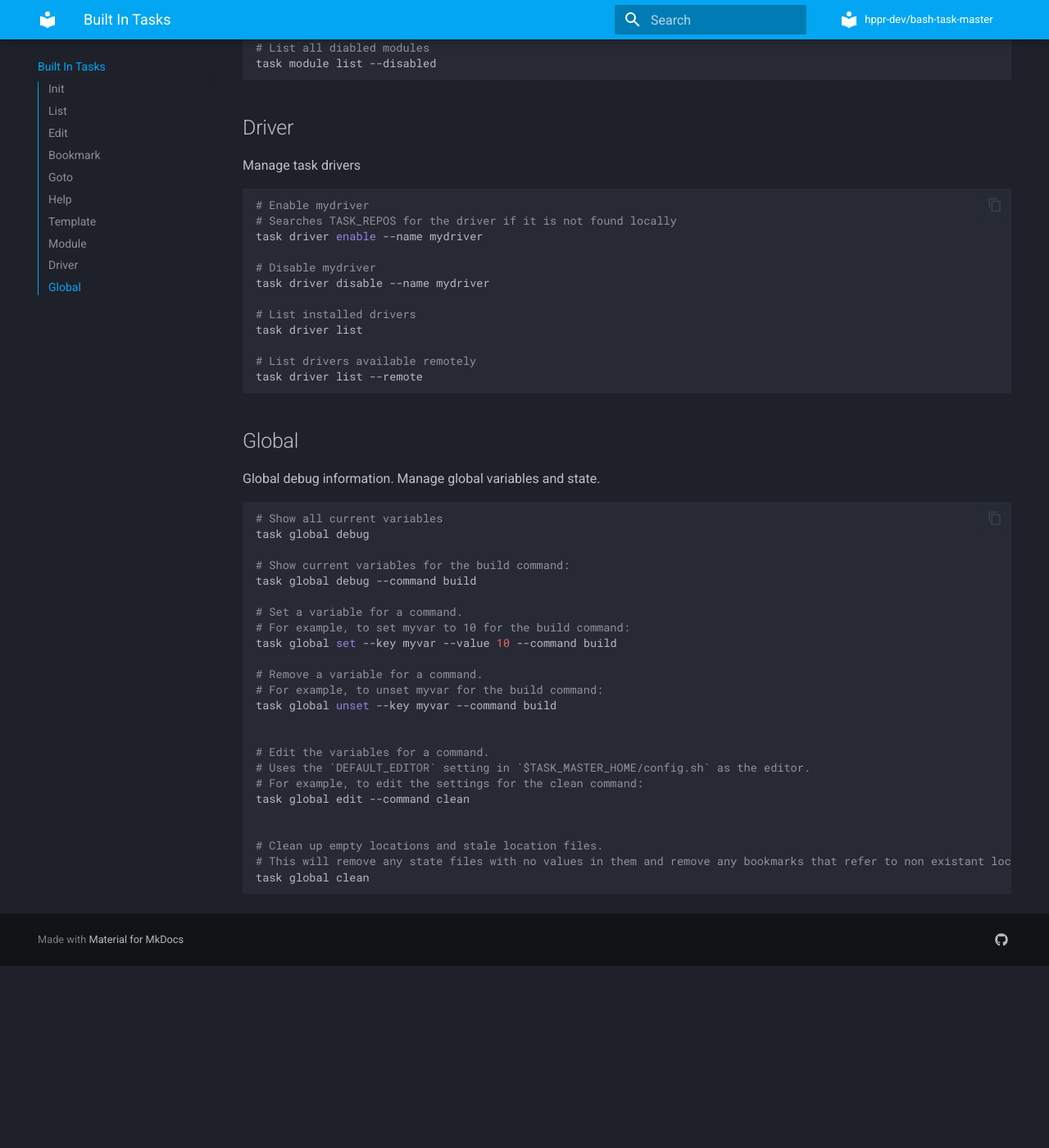
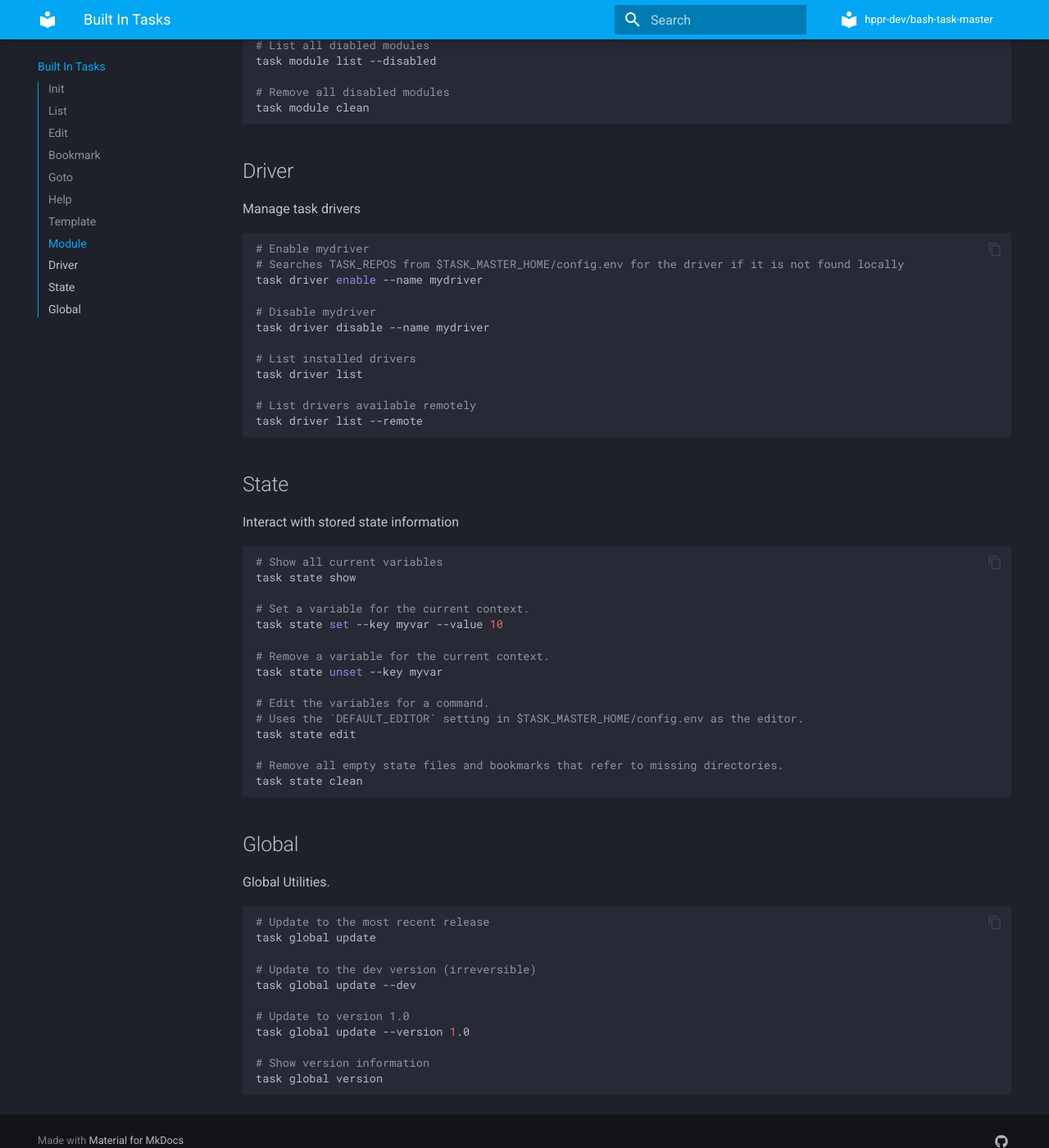
Before and after one commit to hppr-dev/docs-bash-task-master, an MkDocs documentation site: the page built from docs/built_in_tasks.md, in a window 1280 px wide and 1400 px high, scrolled down 2937 px. Shown: the whole window at 82% size. Built offline with MkDocs 1.6.1 and Material for MkDocs 9.7.7, drawn with Linux system fonts in a browser that asks for light colours; comment, search, counter and statistics services are not loaded; before the commit the page ends 4115 px from its top, so only the background shows below that; some of the changed text lies outside the part shown.

Commit message:
Update built in task commands.

````diff
--- a/docs/built_in_tasks.md
+++ b/docs/built_in_tasks.md
@@ -52,19 +52,20 @@ task list --local
 ## Edit
 
 Edit the current local task file.
-Opens the editor specified in the `DEFAULT_EDITOR` variable in `$TASK_MASTER_HOME/config.sh`.
+Opens the editor specified in the `DEFAULT_EDITOR` variable in `$TASK_MASTER_HOME/config.env`.
 After exiting the editor bash-task-master will check that the tasks.sh file is valid bash.
 If the file is not valid it will give you the option to either open it back up or revert the changes.
 
 ``` bash
 
+# Edit the current tasks file with the DEFAULT_EDITOR
 task edit
 
 ```
 
 ## Bookmark
 
-Bookmark locations.
+Bookmark directories.
 
 ``` bash
 
@@ -88,13 +89,12 @@ task bookmark rm --name mybookmark
 
 ## Goto
 
-Change directories to previously bookmarked locations.
-
-Goto a bookmark named location:
+Change directories to previously bookmarked directories.
 
 ``` bash
 
-task goto location
+# Goto the bookmarked proj directory
+task goto proj
 
 ```
 
@@ -129,13 +129,13 @@ task template list
 
 ## Module
 
-Manage local modules.
+Manage modules.
 
 
 ``` bash
 
 # Enable mymodule
-# Searches TASK_REPOS for the module if it not found locally.
+# Searches TASK_REPOS from $TASK_MASTER_HOME/config.env for the module if it not found locally.
 task module enable --name mymodule
 
 # Disable mymodule
@@ -152,6 +152,10 @@ task module list --enabled
 
 # List all diabled modules
 task module list --disabled
+
+# Remove all disabled modules
+task module clean
+
 ```
 
 ## Driver
@@ -161,7 +165,7 @@ Manage task drivers
 ``` bash
 
 # Enable mydriver
-# Searches TASK_REPOS for the driver if it is not found locally
+# Searches TASK_REPOS from $TASK_MASTER_HOME/config.env for the driver if it is not found locally
 task driver enable --name mydriver
 
 # Disable mydriver
@@ -175,36 +179,46 @@ task driver list --remote
 
 ```
 
-## Global
+## State
 
-Global debug information.
-Manage global variables and state.
-
+Interact with stored state information
 
 ``` bash
 
 # Show all current variables
-task global debug
+task state show
 
-# Show current variables for the build command:
-task global debug --command build
+# Set a variable for the current context.
+task state set --key myvar --value 10
 
-# Set a variable for a command.
-# For example, to set myvar to 10 for the build command:
-task global set --key myvar --value 10 --command build
-
-# Remove a variable for a command.
-# For example, to unset myvar for the build command:
-task global unset --key myvar --command build
-
+# Remove a variable for the current context.
+task state unset --key myvar
 
 # Edit the variables for a command.
-# Uses the `DEFAULT_EDITOR` setting in `$TASK_MASTER_HOME/config.sh` as the editor.
-# For example, to edit the settings for the clean command:
-task global edit --command clean
+# Uses the `DEFAULT_EDITOR` setting in $TASK_MASTER_HOME/config.env as the editor.
+task state edit
 
+# Remove all empty state files and bookmarks that refer to missing directories.
+task state clean
 
-# Clean up empty locations and stale location files.
-# This will remove any state files with no values in them and remove any bookmarks that refer to non existant locations.
-task global clean
 ```
+
+## Global
+
+Global Utilities.
+
+``` bash
+
+# Update to the most recent release
+task global update
+
+# Update to the dev version (irreversible)
+task global update --dev
+
+# Update to version 1.0
+task global update --version 1.0
+
+# Show version information
+task global version
+
+```
````
